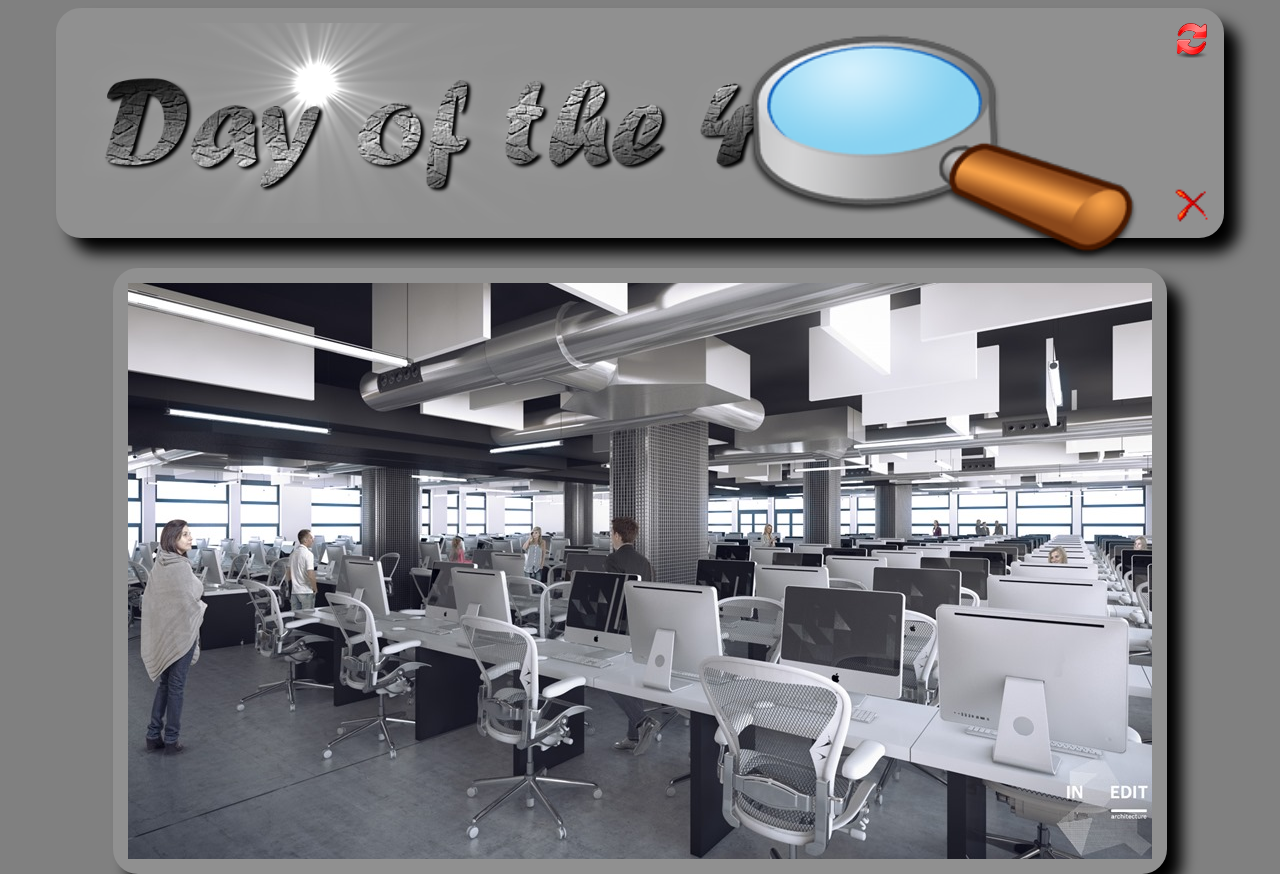
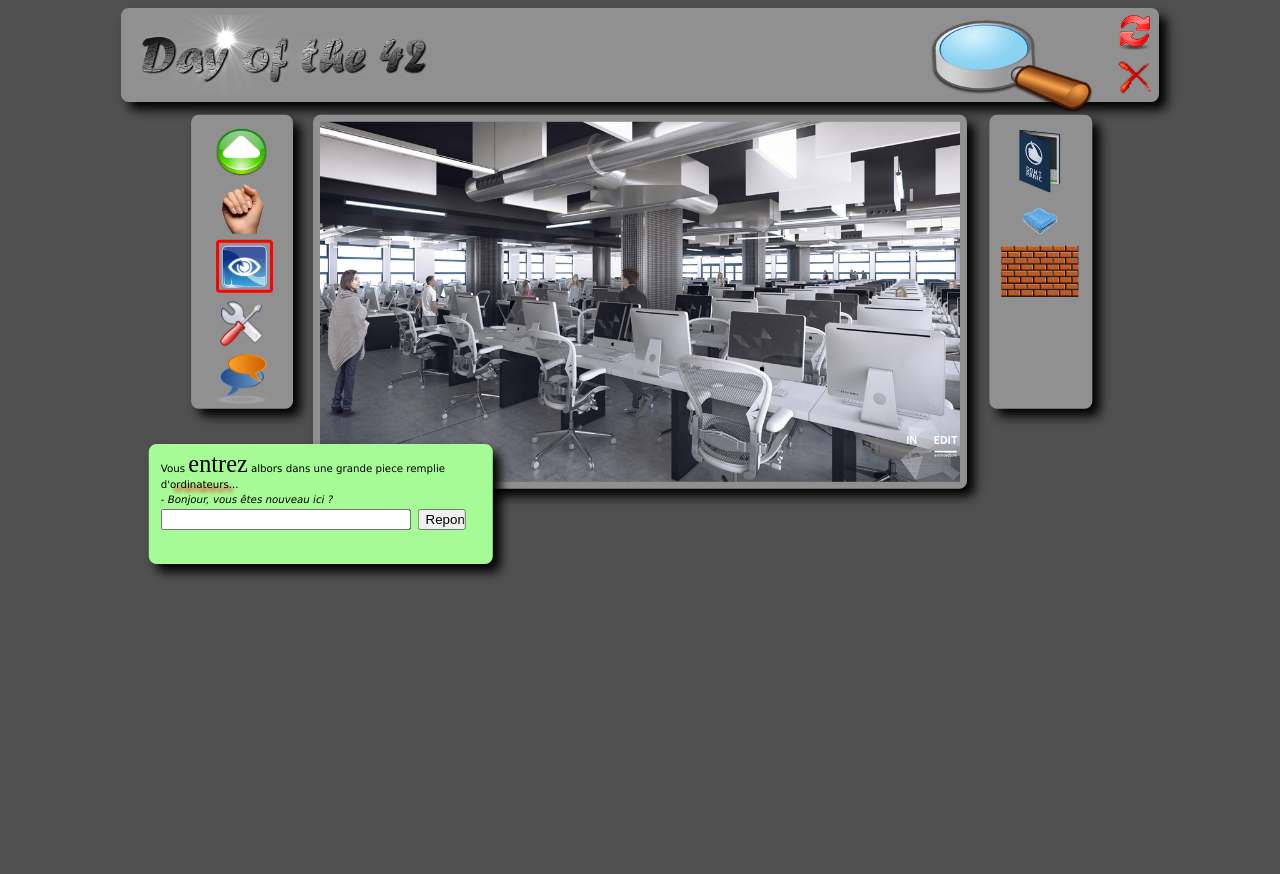
Before and after one commit to erikpeik/PHP-Piscine, a PHP site: page /doft.html in a window 1280 px wide. After the commit the page ends 577 px from the top, so only its background shows below. Run offline with PHP 8.4, Linux system fonts and the light colour scheme.

Commit message:
Day of the 42 -website is now done

```diff
--- a/Day00/ex02/doft.css
+++ b/Day00/ex02/doft.css
@@ -1,15 +1,59 @@
 body {
-	background-color: gray;
+	background-color: rgb(80, 80, 80);
 }
 
 #top_bar {
 	position: relative;
-	width: 90%;
-	height: 200px;
+	width: 80vw;
+	height: 10vh;
 	background:rgb(144, 144, 144);
-	border: 15px solid rgb(144, 144, 144);
-	border-radius: 25px;
-	box-shadow: 15px 15px 15px;
+	border: 0.6vw solid rgb(144, 144, 144);
+	border-radius: 0.6vw;
+	box-shadow: 0.6vw 0.6vw 0.8vw;
+	margin: auto;
+}
+
+#side_left {
+	box-sizing: border-box;
+	float: left;
+	width: 33%;
+	padding: 5px;
+	position: relative;
+	width: 8vw;
+	height: 23vw;
+	transform: translate(14.3vw, 1vw);
+	background:rgb(144, 144, 144);
+	border: 0.6vw solid rgb(144, 144, 144);
+	border-radius: 0.6vw;
+	box-shadow: 0.6vw 0.6vw 0.8vw;
+	margin: auto;
+}
+#side_right {
+	box-sizing: border-box;
+	float: left;
+	padding: 5px;
+	position: relative;
+	width: 8vw;
+	height: 23vw;
+	transform: translate(68.7vw, 1vw);
+	background:rgb(144, 144, 144);
+	border: 0.6vw solid rgb(144, 144, 144);
+	border-radius: 0.6vw;
+	box-shadow: 0.6vw 0.6vw 0.8vw;
+	margin: auto;
+}
+
+#text_box {
+	float: left;
+	padding: 5px;
+	position: relative;
+	width: 25vw;
+	height: 7.5vw;
+	transform: translate(11vw, -2.5vw);
+	background:rgb(166, 251, 150);
+	border: 0.6vw solid rgb(166, 251, 150);
+	border-radius: 0.6vw;
+	box-shadow: 0.6vw 0.6vw 0.8vw;
 	margin: auto;
 }
 
@@ -28,19 +72,49 @@ body {
 }
 
 #loupe {
-	height: 250px;
+	height: 13vh;
 	position: absolute;
 	right: 50px;
-	bottom: -50px;
+	bottom: -3vh;
 }
 
 #cluster {
-	transform: translate(0, 30px);
+	transform: translate(0, 1vw);
 	margin: auto;
-	border: 15px solid rgb(144, 144, 144);
-	box-shadow: 15px 15px 15px;
+	border: 0.6vw solid rgb(144, 144, 144);
+	box-shadow: 0.6vw 0.6vw 0.8vw;
 	background: rgb(144, 144, 144);
-	border-radius: 25px;
-	height: 576px;
-	width: 1024px;
+	border-radius: 0.6vw;
+	width: 50vw;
 }
+
+#left_buttons {
+	width: 4vw;
+	margin-left: 1vw;
+	margin-bottom: 0.4vw;
+}
+
+#brick_grid {
+	float: left;
+	width: 6vw;
+
+}
+#brick {
+	float: left;
+	width: 2vw;
+}
+
+p {
+	margin-top: -0.5vw;
+	font-size: 0.8vw;
+	font-family: Verdana;
+}
+
+#entrez {
+	font-size: 1.9vw;
+	font-family: 'Times New Roman', Times, serif;
+}
+
+#text_shadow {
+	text-shadow: 0.3vw 0.3vw 0.3vw red;
+}
--- a/Day00/ex02/doft.html
+++ b/Day00/ex02/doft.html
@@ -5,7 +5,7 @@
 	</head>
 	<body>
 		<div id="top_bar">
-			<img style="height: 200px" src="resources/day_of_the_42.png">
+			<img style="height: 10vh" src="resources/day_of_the_42.png">
 			<a href="https:/www.disney.com">
 				<img id="reload" src="resources/reload.png" alt="Start from the beginning" title="Start from the beginning">
 			</a>
@@ -14,8 +14,39 @@
 			</a>
 			<img id="loupe" src="resources/loupe.png">
 		</div>
-		<div id="cluster">
-			<img src="resources/cluster.jpg">
+		<div style="position: relative">
+			<div id="side_left">
+				<img id="left_buttons" src="resources/arrow.png" title="Move" alt="Move">
+				<img id="left_buttons" src="resources/main.png"title="Take" alt="Take">
+				<img id="left_buttons" style="border: 0.3vw solid red; border-radius: 0.3vw;" src="resources/oeil.png" title="Look" alt="Look">
+				<img id="left_buttons" src="resources/outil.png" title="Use" alt="Use">
+				<img id="left_buttons" src="resources/chat-icon.png" title="Speak" alt="Speak">
+			</div>
+			<div id="side_right">
+				<img id="left_buttons" src="resources/book.png" title="Book" alt="Book">
+				<img id="left_buttons" src="resources/towel.png" title="Towel" alt="Towel">
+				<div id="brick_grid" title="Brick" alt="Brick">
+					<img id="brick" src="resources/brick.jpg" title="Brick" alt="Brick">
+					<img id="brick" src="resources/brick.jpg" title="Brick" alt="Brick">
+					<img id="brick" src="resources/brick.jpg" title="Brick" alt="Brick">
+					<img id="brick" src="resources/brick.jpg" title="Brick" alt="Brick">
+					<img id="brick" src="resources/brick.jpg" title="Brick" alt="Brick">
+					<img id="brick" src="resources/brick.jpg" title="Brick" alt="Brick">
+				</div>
+			</div>
+			<div id="cluster">
+				<img src="resources/cluster.jpg"  usemap="#workmap" style="width: 50vw">
+				<map name="workmap">
+					<area shape="rect" coords="934,299,740,446" alt="Computer" href="https://apple.com">
+					<area shape="rect" coords="280,303,441,575" alt="Chair" href="https://www.ikea.com">
+				</map>
+			</div>
+			<div id="text_box">
+				<p>Vous <span id="entrez">entrez</span> albors dans une grande piece remplie d'<span id="text_shadow">ordinateurs</span>...</p>
+				<p style="margin-bottom: 0.25vw"><i>- Bonjour, vous êtes nouveau ici ?</i></p>
+				<input type="text" style="width: 19.5vw; margin-right: 0.25vw;">
+				<input type="submit" value="Repondre" style="width: 3.8vw">
+			</div>
 		</div>
 	</body>
 </html>
```
